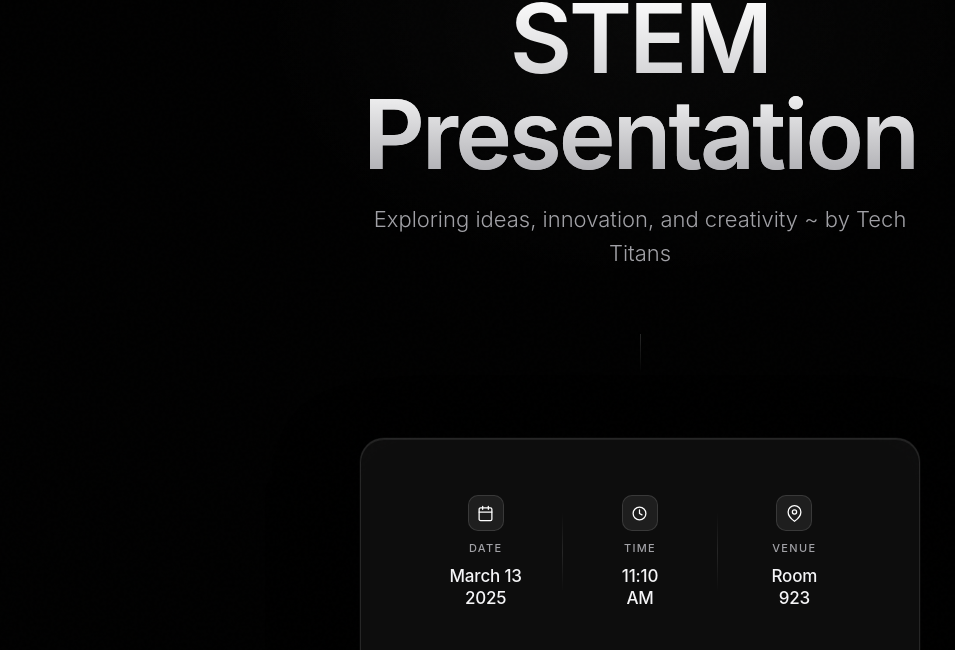
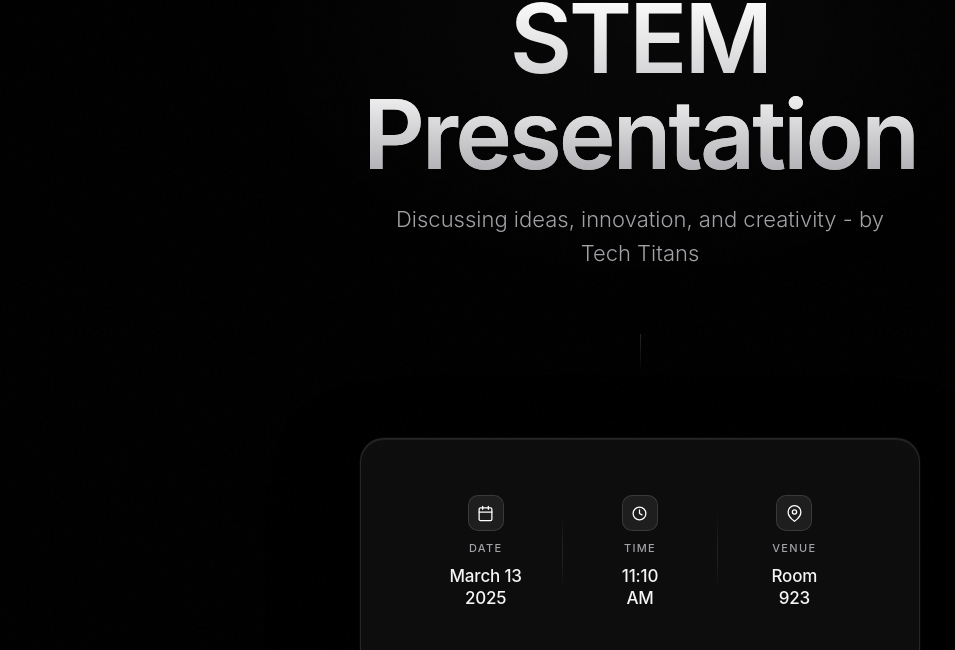
Before and after one commit to diabeticrasagulla/Stemppt, a plain HTML site: page index.html in a window 1280 px wide. Shown: the part 113-763 px from the top of the page, without its empty margins (0-955 px from the left). Drawn offline with Linux system fonts and the light colour scheme; a web font is replaced by a local one.

Commit message:
Update index.html

```diff
--- a/index.html
+++ b/index.html
@@ -323,7 +323,7 @@
     <h1 class="headline">STEM<br/><em>Presentation</em></h1>
 
     <p class="subhead">
-      Exploring ideas, innovation, and creativity ~ by Tech Titans
+      Discussing ideas, innovation, and creativity - by Tech Titans
     </p>
 
     <div class="divider"></div>
```
